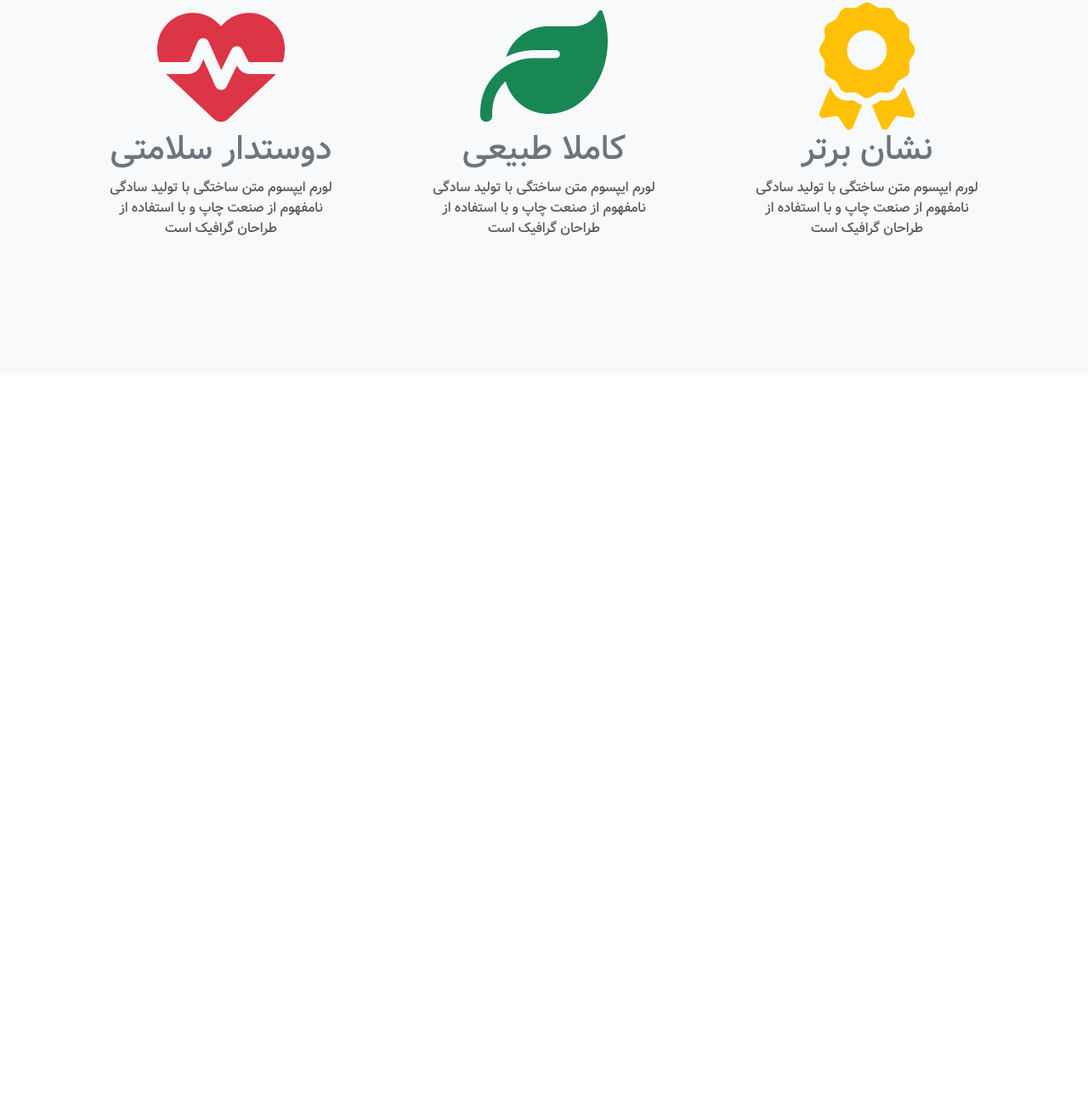
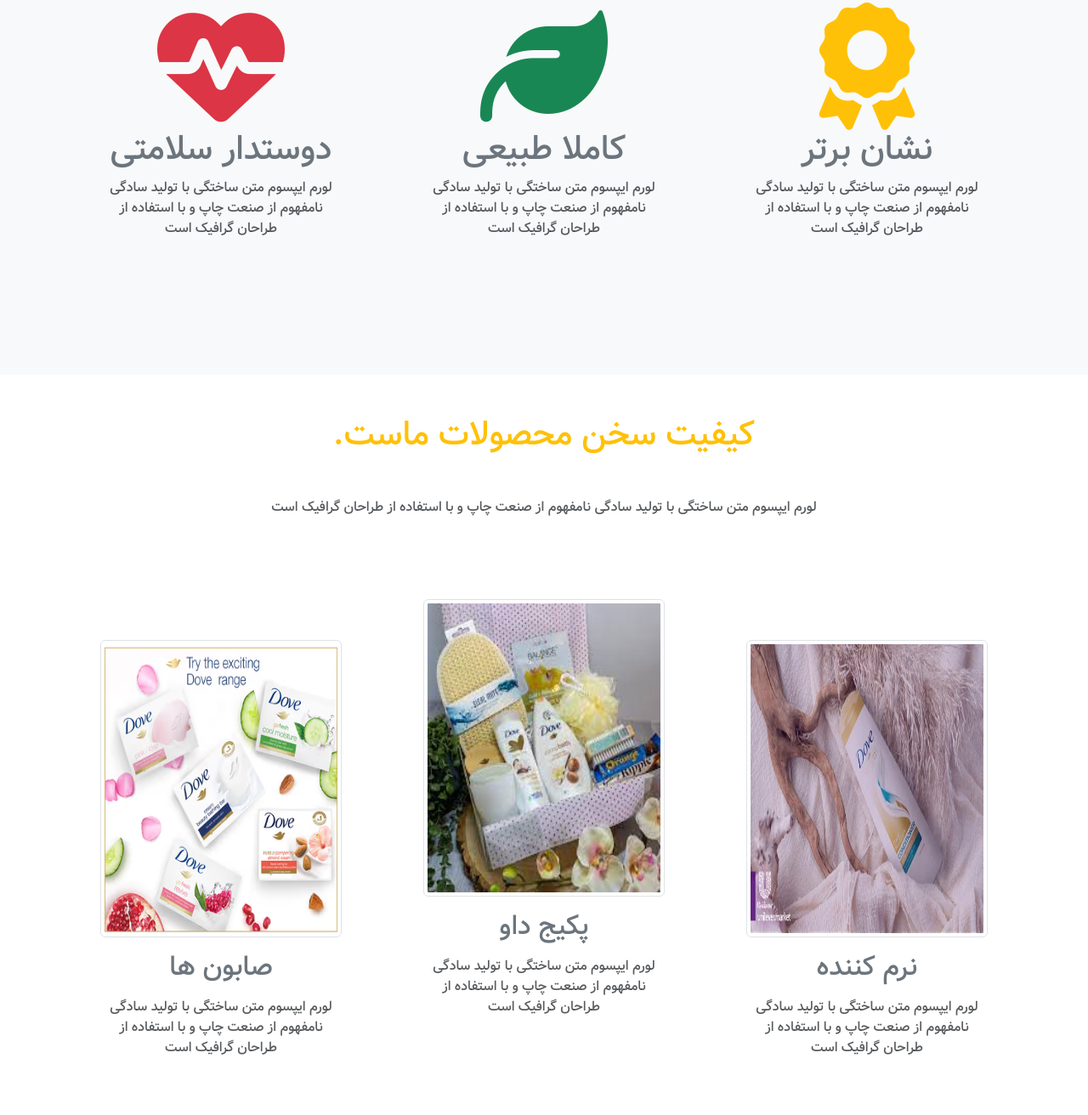
Before and after one commit to MojiShah/Dove-shop-with-bootsrtap, a plain HTML site: page index.html in a window 1280 px wide. Shown: the part 1006-2318 px from the top of the page at 85% size. Before the commit the page ends 1447 px from the top, so only its background shows below. Drawn offline with Linux system fonts and the light colour scheme; files whose address does not match are found by name.

Commit message:
add product section to home page

```diff
--- a/index.html
+++ b/index.html
@@ -118,6 +118,47 @@
     </section>
     <!-- End Of Features -->
 
+    <!-- Products -->
+    <section class="py-5">
+        <div class="container">
+            <div class="text-center">
+                <h1 class="text-warning"> کیفیت سخن محصولات ماست. </h1>
+                    <p class="text-muted my-5">لورم ایپسوم متن ساختگی با تولید سادگی نامفهوم از صنعت چاپ و با استفاده از
+                        طراحان گرافیک است</p>
+            </div>
+
+            <div class="row my-5 text-center">
+                <div class="col-lg-4 col-md-6 mt-lg-5 p-5">
+                    <img src="./Images/NarmKonandeh.png" alt="Products" class="img-thumbnail" style="width: 350px;height: 350px">
+                    <h2 class="my-3 text-secondary">نرم کننده</h2>
+                    <p class="text-muted">
+                        لورم ایپسوم متن ساختگی با تولید سادگی نامفهوم از صنعت چاپ و با استفاده از
+                        طراحان گرافیک است</p>
+                </div>
+
+                <div class="col-lg-4 col-md-6 p-5">
+                    <img src="./Images/dov_Pak.png" alt="Products" class="img-thumbnail" style="width: 350px;height: 350px">
+                    <h2 class="my-3 text-secondary">پکیج داو</h2>
+                    <p class="text-muted">
+                        لورم ایپسوم متن ساختگی با تولید سادگی نامفهوم از صنعت چاپ و با استفاده از
+                        طراحان گرافیک است</p>
+                </div>
+
+                <div class="col-lg-4 col-md-12 mt-lg-5 p-5">
+                    <img src="./Images/dov_Soaps.png" alt="Products" class="img-thumbnail" style="width: 350px;height: 350px">
+                    <h2 class="my-3 text-secondary">صابون ها</h2>
+                    <p class="text-muted">
+                        لورم ایپسوم متن ساختگی با تولید سادگی نامفهوم از صنعت چاپ و با استفاده از
+                        طراحان گرافیک است</p>
+                </div>
+
+            </div>
+
+        </div>
+    </section>
+
+    <!-- End Of Products -->
+
 
     <script src="JS/jquery-3.7.1.slim.min.js"></script>
     <script src="JS/bootstrap.bundle.js"></script>
```
Also changed, not shown: Images/NarmKonandeh.png (added), Images/dov_Pak.png (added), Images/dov_Soaps.png (added).
